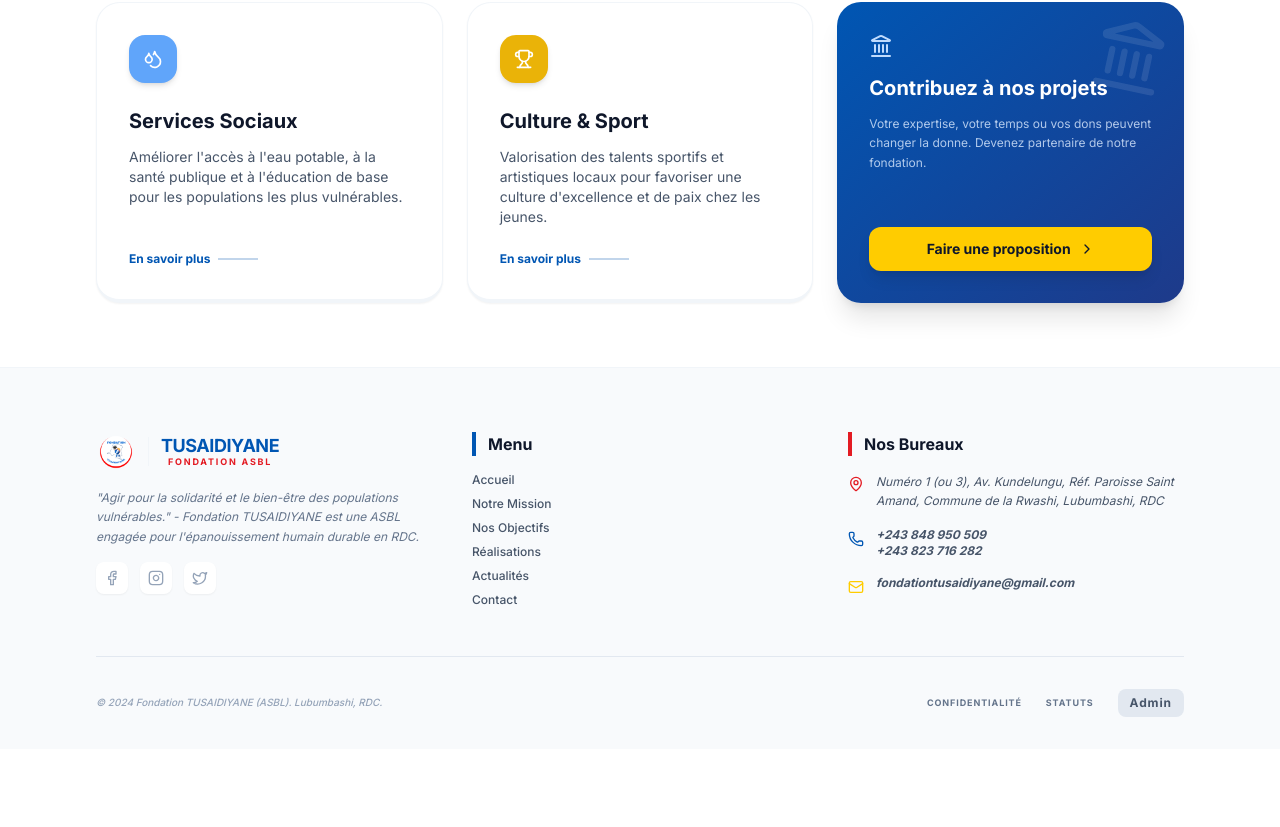
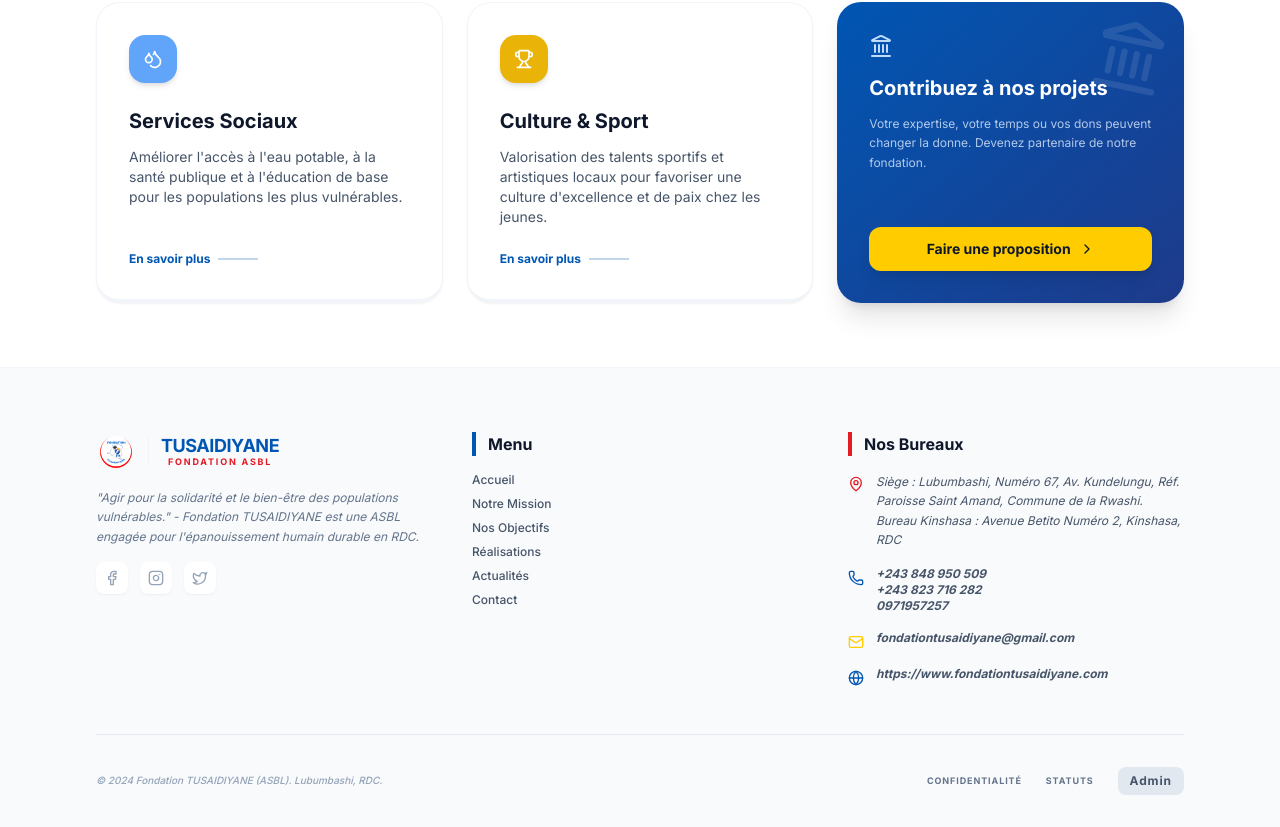
Before and after one commit to Abrahambaraka/FTasbl, a React (Vite) app: page / in a window 1280 px wide. Shown: the part 1882-2709 px from the top of the page. Before the commit the page ends 2631 px from the top, so only its background shows below. Built offline with nearby package versions, Linux system fonts and the light colour scheme.

Commit message:
Mise à jour adresses et contacts Fondation Tusaidiyane

```diff
--- a/components/Footer.tsx
+++ b/components/Footer.tsx
@@ -1,6 +1,6 @@
 
 import React from 'react';
-import { Mail, Phone, MapPin, Facebook, Instagram, Twitter } from 'lucide-react';
+import { Mail, Phone, MapPin, Facebook, Instagram, Twitter, Globe } from 'lucide-react';
 import { CONTACT_DATA } from '../constants';
 import Logo from './Logo';
 
@@ -64,6 +64,17 @@ const Footer: React.FC<FooterProps> = ({ onNavigate }) => {
                 <Mail size={16} className="text-[#ffcc00] shrink-0 mt-1" />
                 <a href={`mailto:${CONTACT_DATA.email}`} className="text-xs text-slate-600 hover:text-[#0056b3] font-bold italic">{CONTACT_DATA.email}</a>
               </div>
+              <div className="flex gap-3">
+                <Globe size={16} className="text-[#0056b3] shrink-0 mt-1" />
+                <a
+                  href={CONTACT_DATA.website}
+                  target="_blank"
+                  rel="noopener noreferrer"
+                  className="text-xs text-slate-600 hover:text-[#0056b3] font-bold italic"
+                >
+                  {CONTACT_DATA.website}
+                </a>
+              </div>
             </div>
           </div>
         </div>
--- a/constants.tsx
+++ b/constants.tsx
@@ -10,9 +10,10 @@ export const COLORS = {
 };
 
 export const CONTACT_DATA = {
-  address: "Numéro 1 (ou 3), Av. Kundelungu, Réf. Paroisse Saint Amand, Commune de la Rwashi, Lubumbashi, RDC",
-  phones: ["+243 848 950 509", "+243 823 716 282"],
-  email: "fondationtusaidiyane@gmail.com"
+  address: "Siège : Lubumbashi, Numéro 67, Av. Kundelungu, Réf. Paroisse Saint Amand, Commune de la Rwashi. Bureau Kinshasa : Avenue Betito Numéro 2, Kinshasa, RDC",
+  phones: ["+243 848 950 509", "+243 823 716 282", "0971957257"],
+  email: "fondationtusaidiyane@gmail.com",
+  website: "https://www.fondationtusaidiyane.com"
 };
 
 export const LogoSVG = ({ className }: { className?: string }) => (
--- a/index.html
+++ b/index.html
@@ -4,6 +4,20 @@
 <head>
   <meta charset="UTF-8" />
   <meta name="viewport" content="width=device-width, initial-scale=1.0" />
+  <meta name="description" content="Site officiel de la Fondation Tusaidiyane - Agir pour la solidarité et le bien-être des populations vulnérables en RDC." />
+  <meta name="robots" content="index, follow" />
+  <link rel="canonical" href="https://www.fondationtusaidiyane.com/" />
+  <meta property="og:title" content="Fondation Tusaidiyane - RDC" />
+  <meta property="og:description" content="Site officiel de la Fondation Tusaidiyane - Agir pour la solidarité et le bien-être des populations vulnérables en RDC." />
+  <meta property="og:url" content="https://www.fondationtusaidiyane.com/" />
+  <meta property="og:site_name" content="Fondation Tusaidiyane" />
+  <meta property="og:type" content="website" />
+  <meta property="og:locale" content="fr_FR" />
+  <meta property="og:image" content="https://www.fondationtusaidiyane.com/logo.png" />
+  <meta name="twitter:card" content="summary_large_image" />
+  <meta name="twitter:title" content="Fondation Tusaidiyane - RDC" />
+  <meta name="twitter:description" content="Site officiel de la Fondation Tusaidiyane - Agir pour la solidarité et le bien-être des populations vulnérables en RDC." />
+  <meta name="twitter:image" content="https://www.fondationtusaidiyane.com/logo.png" />
   <title>Fondation Tusaidiyane - RDC</title>
   <link rel="icon" type="image/png" href="/logo.png" />
   <script src="https://cdn.tailwindcss.com"></script>
```
Also changed, not shown: public/robots.txt (added), 1 other file (tests, documents, lock files or other folders).
